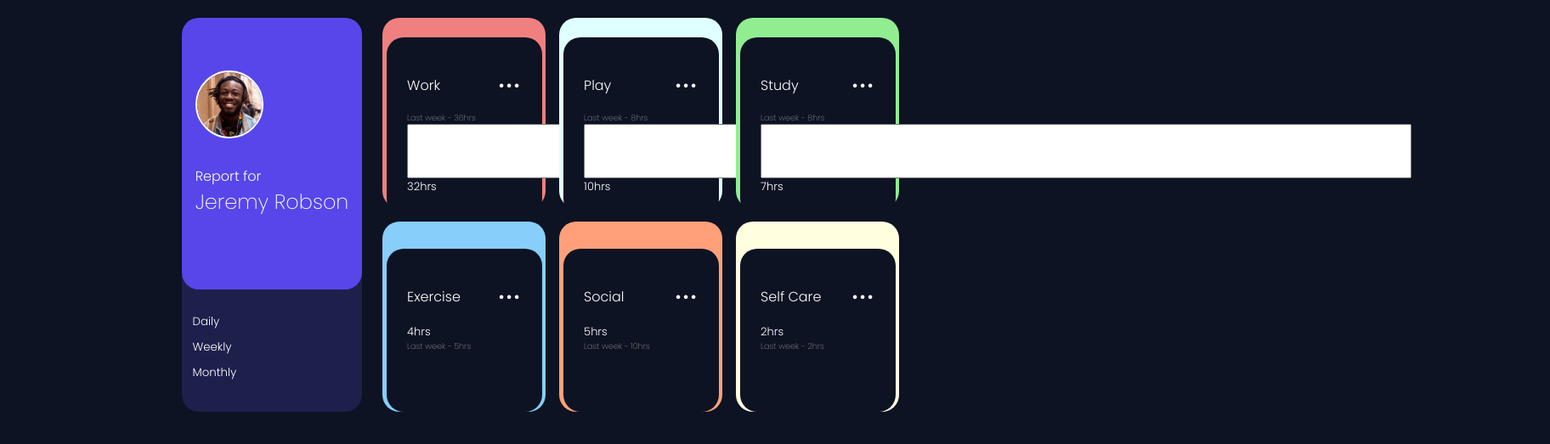
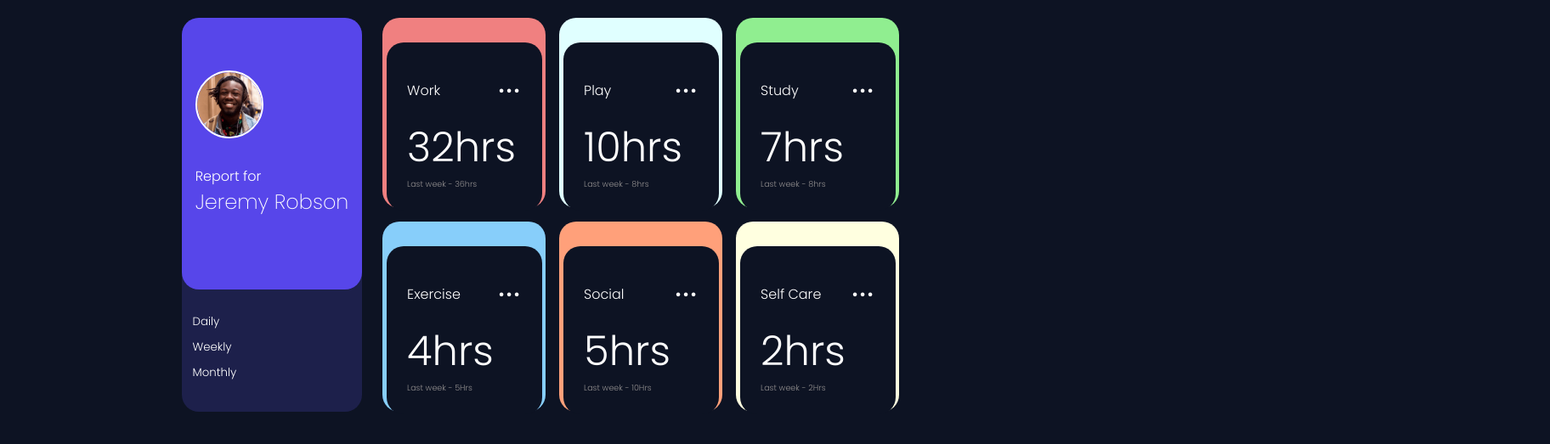
Before and after one commit to jazmindestefano/time-tracking-dashboard, a plain HTML site: page index.html in a window 1280 px wide. Shown: the part 115-638 px from the top of the page at 85% size, 1824 px wide, since content can reach past the window. Drawn offline with Linux system fonts and the light colour scheme.

Commit message:
commit style

```diff
--- a/index.html
+++ b/index.html
@@ -43,8 +43,8 @@
                         <button>...</button>
                     </div>
                     <div class="hours">
-                        <p>Last week - 36hrs</p>
-                        <input type="text" class="work-hours">32hrs</input>
+                        <input type="text" class="work-hours" value="32hrs">
+                        <input type="text" class="work-hours-cantidad" value="Last week - 36hrs">
                     </div>
                 </div>
             </div>
@@ -55,8 +55,8 @@
                         <button>...</button>
                     </div>
                     <div class="hours">
-                        <p>Last week - 8hrs</p>
-                        <input type="text">10hrs</input>
+                        <input type="text" class="play-hours" value="10hrs">
+                        <input type="text" class="play-hours-cantidad" value="Last week - 8hrs">
                     </div>
                 </div>
             </div>
@@ -67,8 +67,8 @@
                         <button>...</button>
                     </div>
                     <div class="hours">
-                        <p>Last week - 8hrs</p>
-                        <input type="text">7hrs</input>
+                        <input type="text" class="study-hours" value="7hrs">
+                        <input type="text" class="study-hours-cantidad" value="Last week - 8hrs">
                     </div>
                 </div>
             </div>
@@ -79,8 +79,8 @@
                         <button>...</button>
                     </div>
                     <div class="hours">
-                        <span>4hrs</span>
-                        <p>Last week - 5hrs</p>
+                        <input type="text" value="4hrs" class="exercise-hours">
+                        <input type="text" class="exercise-hours-cantidad" value="Last week - 5Hrs">
                     </div>
                 </div>
             </div>
@@ -91,8 +91,8 @@
                         <button>...</button>
                     </div>
                     <div class="hours">
-                        <span>5hrs</span>
-                        <p>Last week - 10hrs</p>
+                        <input type="text" value="5hrs" class="social-hours">
+                        <input type="text" value="Last week - 10Hrs" class="social-hours-cantidad">
                     </div>
                 </div>
             </div>
@@ -103,8 +103,8 @@
                         <button>...</button>
                     </div>
                     <div class="hours">
-                        <span>2hrs</span>
-                        <p>Last week - 2hrs</p>
+                        <input type="text" value="2hrs" class="selfcare-hours">
+                        <input type="text" value="Last week - 2Hrs" class="selfcare-hours-cantidad">
                     </div>
                 </div>
             </div>
--- a/main.js
+++ b/main.js
@@ -1,7 +1,6 @@
 "use script"
 
 window.addEventListener('load', () => {
-    alert("Bienvenido to DashBoard!");
 
     const work_hours = document.querySelector(".work-hours");
     const input_value = input.value;
--- a/styles.css
+++ b/styles.css
@@ -111,25 +111,38 @@ header{
     opacity: 0.6;
 }
 
-.work div input ,
-.play div input ,
-.study div input ,
-.exercise div input ,
-.social div input ,
-.selfcare div input{
-    font-size: 2.5rem;
-    font-weight: 100;
-    cursor: pointer;
+.hours {
+    display: flex;
+    justify-content: flex-start;
+    align-items: flex-start;
+    flex-direction: column;
+    flex-wrap: wrap;
 }
 
-.work div p ,
-.play div p ,
-.study div p ,
-.exercise div p ,
-.social div p ,
-.selfcare div p{
+.work-hours ,
+.play-hours,
+.study-hours ,
+.exercise-hours,
+.social-hours,
+.selfcare-hours{
+    cursor: pointer;
+    background-color: transparent;
+    border: none;
+    color: white;
+    font-size: 3rem;
+}
+
+.work-hours-cantidad ,
+.play-hours-cantidad ,
+.study-hours-cantidad ,
+.exercise-hours-cantidad ,
+.social-hours-cantidad ,
+.selfcare-hours-cantidad{
+    cursor: pointer;
+    background-color: transparent;
+    border: none;
+    color: white;
     font-size: 0.6rem;
-    font-weight: 100;
     color: rgb(146, 143, 143);
 }
 
@@ -320,12 +333,15 @@ header{
         box-sizing: border-box;
     }
 
-    header {
-        margin-left: 5.5rem;
+    body {
+        margin-left: 1rem;
     }
 
-    body {
-        margin-left: 1rem;
+    header {
+        display: flex;
+        justify-content: center;
+        align-items: center;
+        margin-left: 7rem;
     }
 
     .activities {
@@ -346,10 +362,11 @@ header{
         padding: 0;
     }
 
-    .study-background , .exercise-background ,
-    .play-background , .social-background ,
-    .work-background {
+    .work-background{
+        margin-bottom: 6rem;
+    }
+
+    .social-background {
         margin-bottom: 1rem;
     }
-
 }
```
